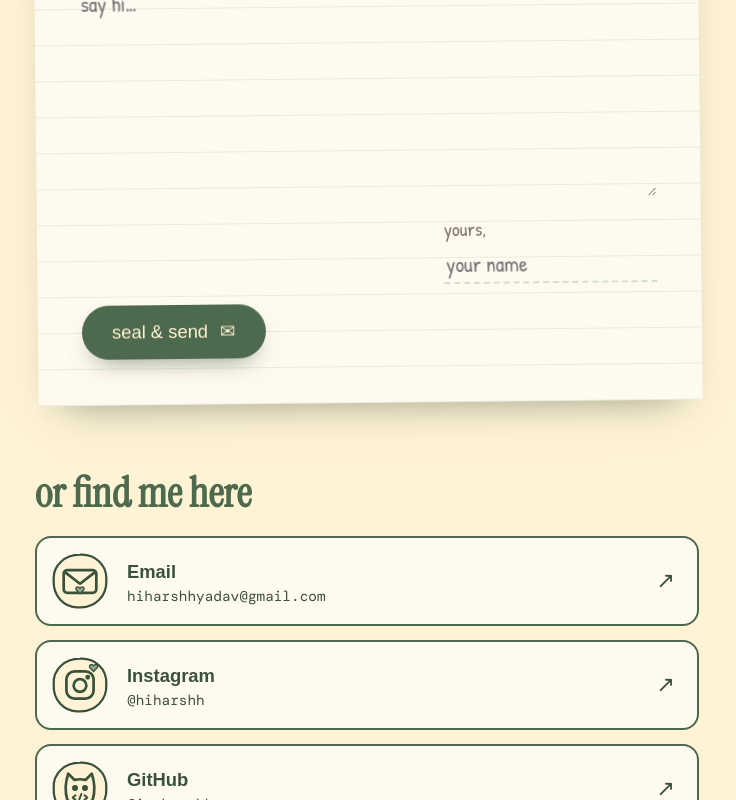
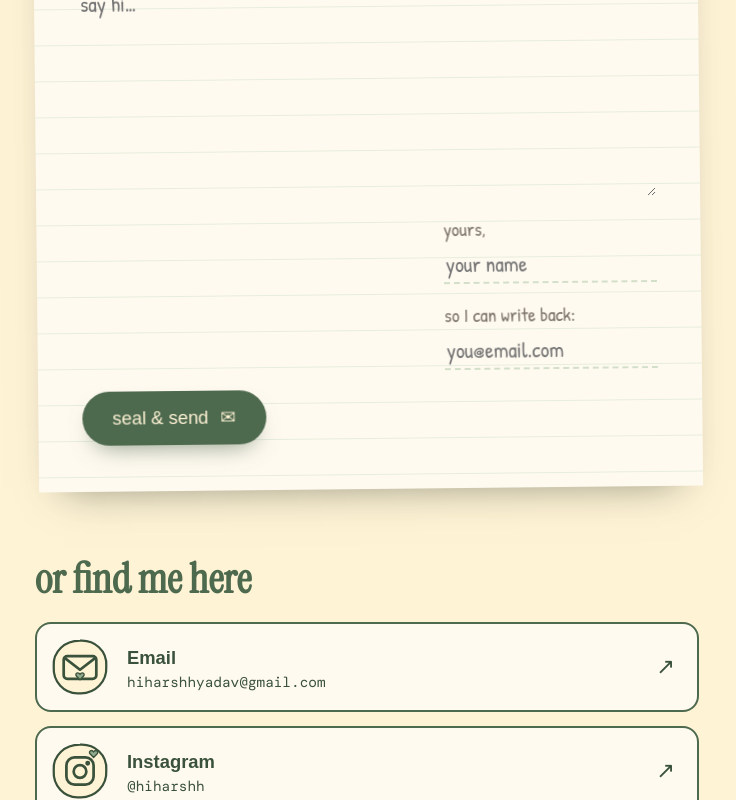
Before and after one commit to itsharshhy/hiitsharsh, a React (Vite) app: page /contact in a window 1280 px wide. Shown: the part 1203-2003 px from the top of the page, without its empty margins (273-1009 px from the left). Built offline with nearby package versions, Linux system fonts and the light colour scheme.

Commit message:
Contact form emails letters directly; deploy is ready for a custom domain
- Letters now go through FormSubmit straight to the inbox, with a reply-to
  email field, a honeypot against bots and an honest error state
- The deploy picks the base path from public/CNAME, so adding a domain
  is one file

```diff
--- a/src/pages/Contact.tsx
+++ b/src/pages/Contact.tsx
@@ -51,25 +51,46 @@ export default function Contact() {
   const [msg, setMsg] = useState('');
   const [topic, setTopic] = useState(topics[0]);
   const [sent, setSent] = useState(false);
+  const [from, setFrom] = useState('');
+  const [honey, setHoney] = useState('');
+  const [status, setStatus] = useState<'idle' | 'sending' | 'error'>('idle');
   const [copied, setCopied] = useState(false);
   const links = socials().filter((s) => logoFor[s.label]);
   const byLabel = Object.fromEntries(links.map((s) => [s.label, s]));
 
   // The letter fades away; once it's gone the visitor's own email app opens with it written in.
-  const send = (e: FormEvent) => {
+  // Letters go through FormSubmit (formsubmit.co), which emails them straight to site.email.
+  // No server of our own and no email app needed on the visitor's side.
+  const send = async (e: FormEvent) => {
     e.preventDefault();
-    setSent(true);
-    if (site.email) {
-      const subject = encodeURIComponent(`Hello from ${name || 'a visitor'} (re: ${topic})`);
-      const body = encodeURIComponent(`${msg}\n\n— ${name}`);
-      setTimeout(() => {
-        window.location.href = `mailto:${site.email}?subject=${subject}&body=${body}`;
-      }, 900);
+    if (status === 'sending') return;
+    setStatus('sending');
+    try {
+      const res = await fetch(`https://formsubmit.co/ajax/${site.email}`, {
+        method: 'POST',
+        headers: { 'Content-Type': 'application/json', Accept: 'application/json' },
+        body: JSON.stringify({
+          name,
+          email: from,
+          topic,
+          message: msg,
+          _subject: `New letter from ${name || 'a visitor'} (re: ${topic})`,
+          _template: 'box',
+          _honey: honey,
+        }),
+      });
+      const data = await res.json().catch(() => ({}));
+      if (!res.ok || String(data.success) !== 'true') throw new Error(data.message || 'not sent');
+      setSent(true);
+      setStatus('idle');
+    } catch {
+      setStatus('error');
     }
   };
 
   const again = () => {
     setMsg('');
+    setStatus('idle');
     setSent(false);
   };
 
@@ -172,10 +193,22 @@ export default function Contact() {
                   <span>yours,</span>
                   <input value={name} onChange={(e) => setName(e.target.value)} placeholder="your name" required autoComplete="name" />
                 </label>
+                <label className="letter__field letter__field--sign">
+                  <span>so I can write back:</span>
+                  <input type="email" value={from} onChange={(e) => setFrom(e.target.value)} placeholder="you@email.com" required autoComplete="email" />
+                </label>
+                {/* a hidden field only bots fill in */}
+                <input className="letter__honey" type="text" name="_honey" tabIndex={-1} autoComplete="off" value={honey} onChange={(e) => setHoney(e.target.value)} aria-hidden="true" />
 
-                <button className="pill letter__send" type="submit">
-                  seal &amp; send <span aria-hidden="true">✉</span>
+                <button className="pill letter__send" type="submit" disabled={status === 'sending'}>
+                  {status === 'sending' ? 'sending…' : <>seal &amp; send <span aria-hidden="true">✉</span></>}
                 </button>
+                {status === 'error' && (
+                  <p className="letter__error" role="alert">
+                    Hmm, the post office didn't pick that up. Please try again, or write to me directly at{' '}
+                    <a href={`mailto:${site.email}`}>{site.email}</a>.
+                  </p>
+                )}
               </motion.form>
             ) : (
               <motion.div
@@ -188,8 +221,7 @@ export default function Contact() {
               >
                 <span className="done__mark" aria-hidden="true">✓</span>
                 <h2>It's done.</h2>
-                <p>Thank you for writing. Replies might take a few days, so hang tight. I'll get back to you.</p>
-                <p className="done__hint">(Your email app just opened with your letter inside. Press send there and it's on its way.)</p>
+                <p>Your letter has landed in my inbox. Thank you for writing. Replies might take a few days, so hang tight. I'll get back to you.</p>
                 <button className="pill pill--ghost" onClick={again}>write another ✎</button>
               </motion.div>
             )}
--- a/src/styles/contact.css
+++ b/src/styles/contact.css
@@ -440,3 +440,23 @@ a:hover .logo {
     padding: 32px 22px 36px;
   }
 }
+
+.letter__honey {
+  position: absolute;
+  left: -9999px;
+  width: 1px;
+  height: 1px;
+  opacity: 0;
+}
+.letter__send:disabled {
+  opacity: 0.7;
+  cursor: progress;
+}
+.letter__error {
+  margin: 0;
+  font: 1.15rem var(--hand);
+  color: #8a3b2c;
+}
+.letter__error a {
+  color: inherit;
+}
```
